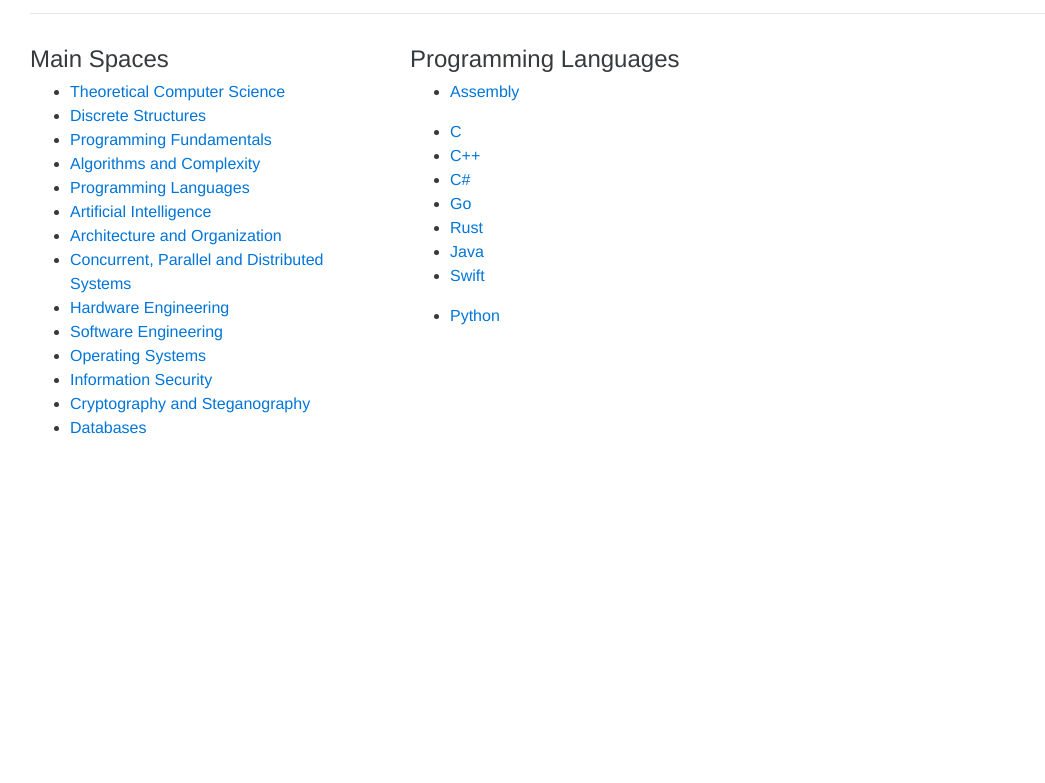
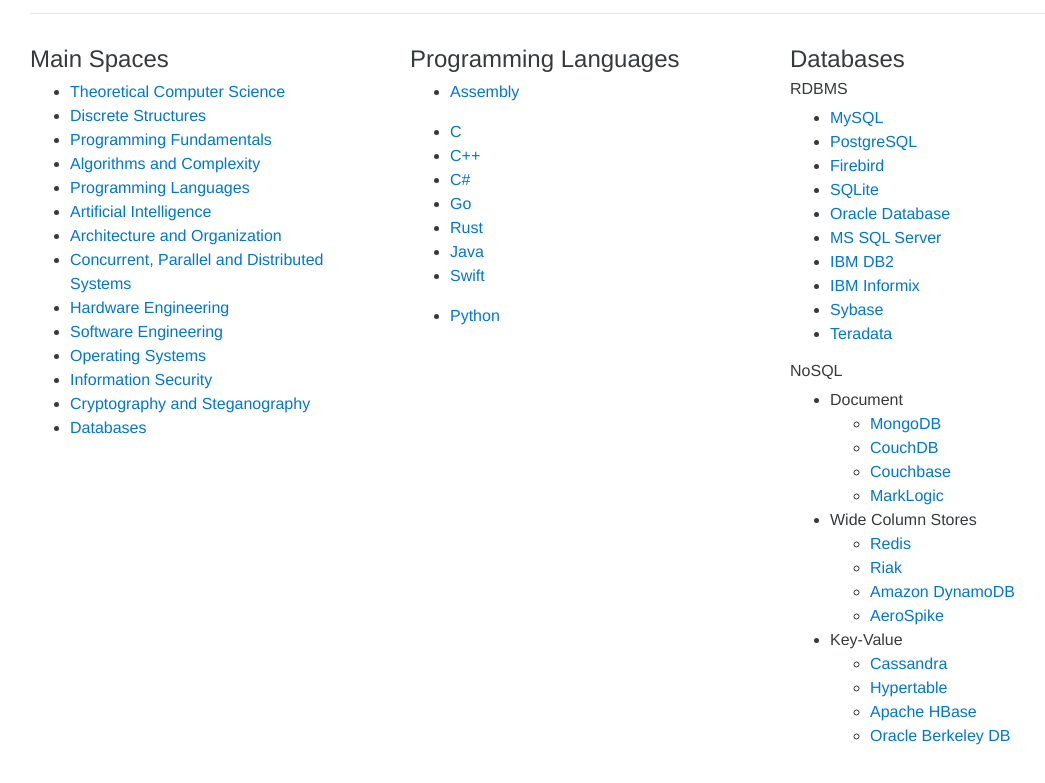
Before and after one commit to NeoTheFox/google-spaces, a plain HTML site: page index.html in a window 1280 px wide. Shown: the part 75-858 px from the top of the page, without its empty margins (55-1100 px from the left). Before the commit the page ends 800 px from the top, so only its background shows below. Drawn offline with Linux system fonts and the light colour scheme.

Commit message:
Add database Spaces

```diff
--- a/index.html
+++ b/index.html
@@ -85,6 +85,57 @@
 					<li><a href="https://goo.gl/spaces/rf4nE46BWN2XWX5S9">Python</a></li>
 				</ul>
 			</div>
+
+			<div class="col-md-4">
+				<h4>Databases</h4>
+
+				<h6>RDBMS</h6>
+
+				<ul>
+					<li><a href="https://goo.gl/spaces/YwAuvLKLvfzjsLUf6">MySQL</a></li>
+					<li><a href="https://goo.gl/spaces/DC1GE7Bs5KsyhFfS9">PostgreSQL</a></li>
+					<li><a href="https://goo.gl/spaces/LLxxdrzkS9SmoEmd9">Firebird</a></li>
+					<li><a href="https://goo.gl/spaces/MR7oAbXWj4QFRPfY7">SQLite</a></li>
+					<li><a href="https://goo.gl/spaces/cW1ihCtw81c36cvK6">Oracle Database</a></li>
+					<li><a href="https://goo.gl/spaces/zae3S5iwaACTtu8g8">MS SQL Server</a></li>
+					<li><a href="https://goo.gl/spaces/w2ipbDtmbJheewaa6">IBM DB2</a></li>
+					<li><a href="https://goo.gl/spaces/eEjfLKgdzbLihBTW8">IBM Informix</a></li>
+					<li><a href="https://goo.gl/spaces/RdWwvGBaPpYN51Wq8">Sybase</a></li>
+					<li><a href="https://goo.gl/spaces/uzKRwVmoy7nRm64YA">Teradata</a></li>
+				</ul>
+
+				<h6>NoSQL</h6>
+
+				<ul>
+					<li>
+						Document
+						<ul>
+							<li><a href="https://goo.gl/spaces/X8hEymm4f2rpPgmR7">MongoDB</a></li>
+							<li><a href="https://goo.gl/spaces/9mKAhgSFQwtZ2TAg9">CouchDB</a></li>
+							<li><a href="https://goo.gl/spaces/o7De3vkfLFsP2ktW7">Couchbase</a></li>
+							<li><a href="https://goo.gl/spaces/CJkcE1Net3K4xr1p7">MarkLogic</a></li>
+						</ul>
+					</li>
+					<li>
+						Wide Column Stores
+						<ul>
+							<li><a href="https://goo.gl/spaces/9RugEu1hDDWphQ4Z6">Redis</a></li>
+							<li><a href="https://goo.gl/spaces/xgMQDRr8AgiyBwqL7">Riak</a></li>
+							<li><a href="https://goo.gl/spaces/AA6MsiwG4K9Japug7">Amazon DynamoDB</a></li>
+							<li><a href="https://goo.gl/spaces/ytNk1iEPW7Cdq9Vw5">AeroSpike</a></li>
+						</ul>
+					</li>
+					<li>
+						Key-Value
+						<ul>
+							<li><a href="https://goo.gl/spaces/GfNdnGb8bh4VhQvs5">Cassandra</a></li>
+							<li><a href="https://goo.gl/spaces/ksu6ska7BeoMe2qf7">Hypertable</a></li>
+							<li><a href="https://goo.gl/spaces/bEaXw8SPrZzUkeWG8">Apache HBase</a></li>
+							<li><a href="https://goo.gl/spaces/MMKFfKdw13niKtA6A">Oracle Berkeley DB</a></li>
+						</ul>
+					</li>
+				</ul>
+			</div>
 		</div>
 	</div>
 
```
